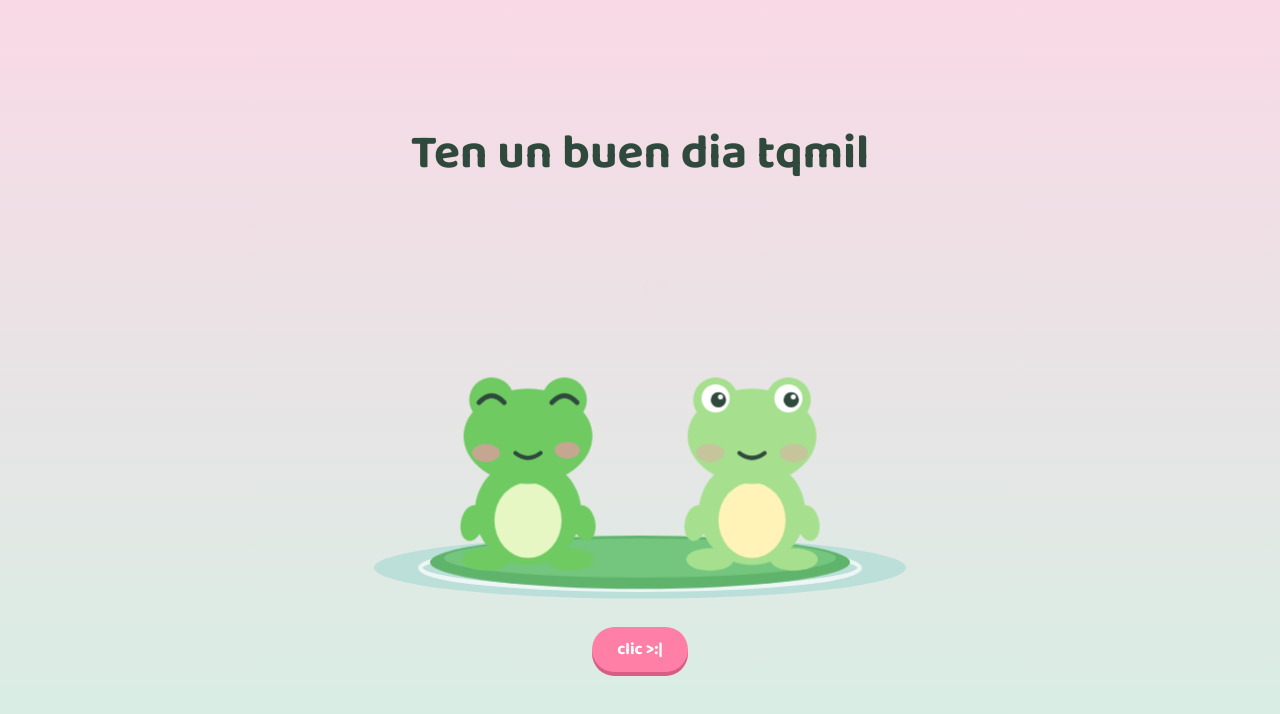
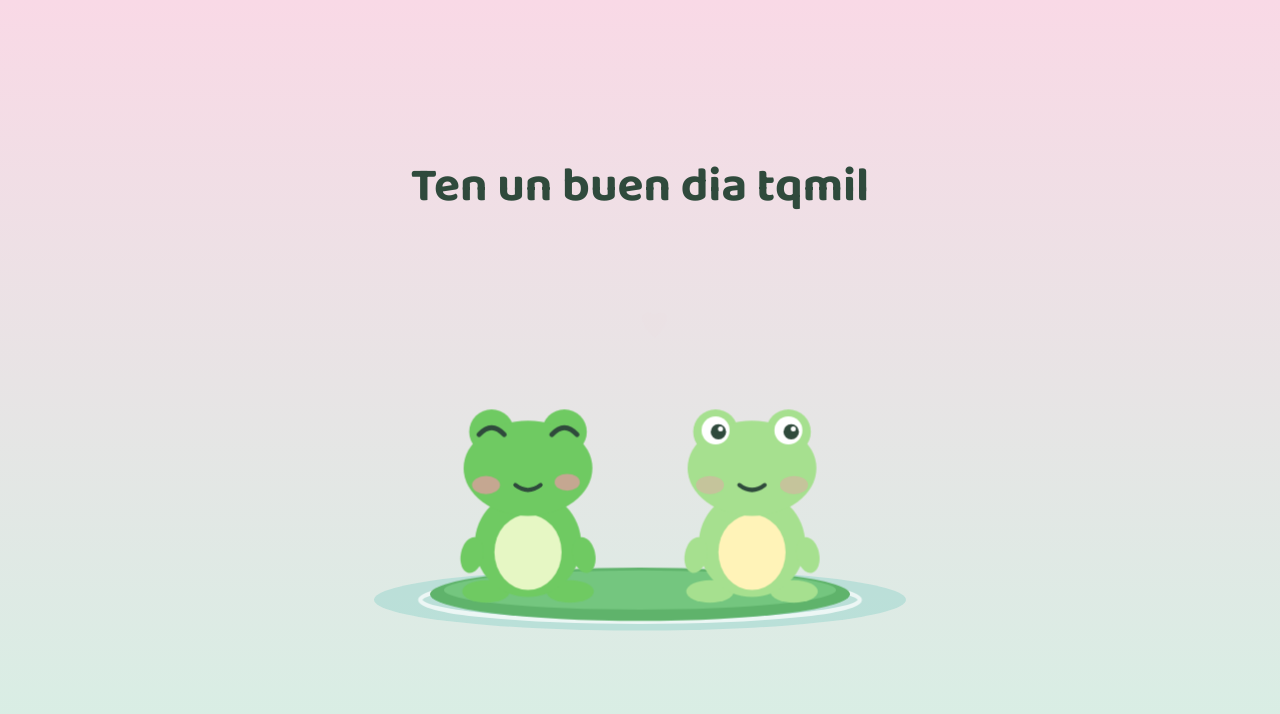
Before and after one commit to lillyroggom98-web/tqm, a plain HTML site: page index.html in a window 1280 px wide. Drawn offline with Linux system fonts and the light colour scheme.

Commit message:
Update index.html

```diff
--- a/index.html
+++ b/index.html
@@ -148,7 +148,7 @@
     <g transform="translate(232 152)"><use class="heart" href="#heart-shape" fill="#ffb3cb" style="--d:.5s;--dx:-22px"/></g>
   </svg>
 
-  <button id="again" type="button">clic >:|</button>
+
 
 <script>
 
```
